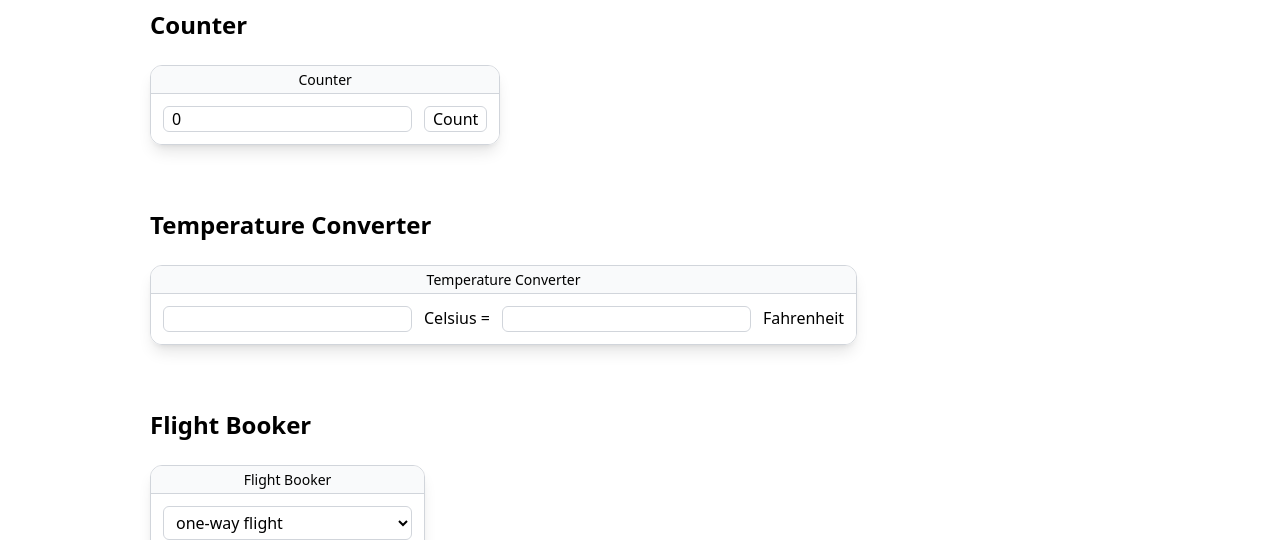
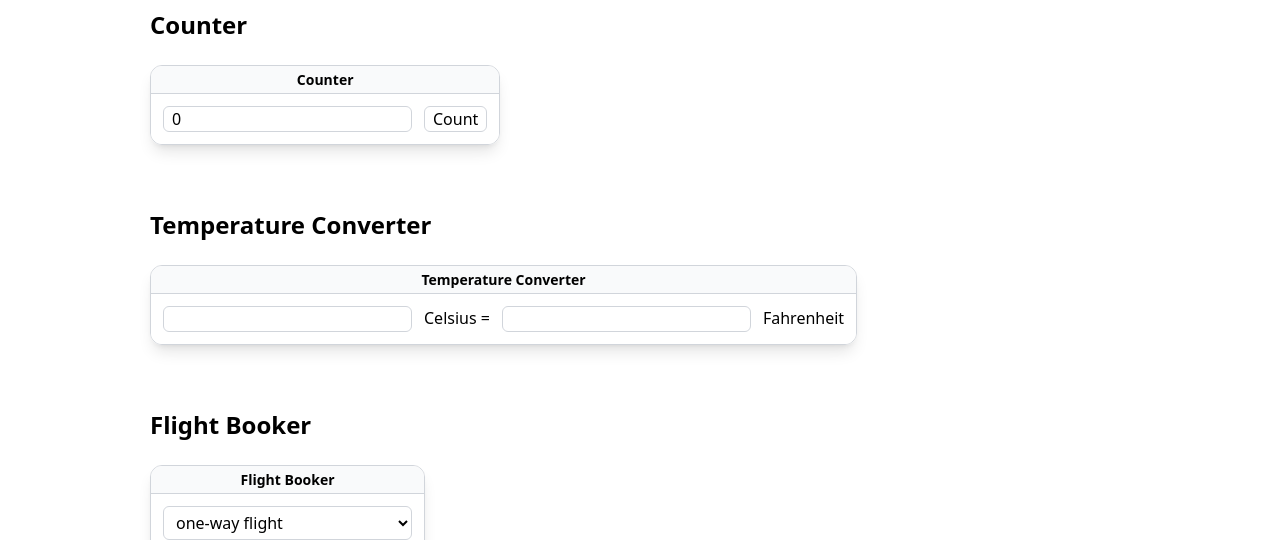
Before and after one commit to YaoweiZou/7guis-react, a React (Vite) app: page / in a window 1280 px wide. Shown: the part 139-679 px from the top of the page. Built offline with nearby package versions, Linux system fonts and the light colour scheme.

Commit message:
fix: possible duplicate ID

```diff
--- a/src/components/Window/index.tsx
+++ b/src/components/Window/index.tsx
@@ -4,7 +4,7 @@ export default function Window({ title, children }: { title: string; children: R
   return (
     <div className="flex flex-col overflow-hidden rounded-xl border border-solid border-gray-300 shadow-lg">
       <div className="flex h-7 select-none flex-col justify-center border-b border-solid border-gray-300 bg-gray-50 px-3">
-        <h1 className="text-center text-sm font-normal">{title}</h1>
+        <h1 className="text-center text-sm font-semibold">{title}</h1>
       </div>
       <div className="bg-white p-3">{children}</div>
     </div>
--- a/src/components/guis/CRUD/index.tsx
+++ b/src/components/guis/CRUD/index.tsx
@@ -36,7 +36,7 @@ export default function CRUD() {
   }
 
   function handleCreate() {
-    setDataList(dataList => [...dataList, { id: dataList.length, firstName, lastName }]);
+    setDataList(dataList => [...dataList, { id: Math.floor(Math.random() * 100000), firstName, lastName }]);
     setFirstName("");
     setLastName("");
   }
```
Also changed, not shown: 1 other file (tests, documents, lock files or other folders).
